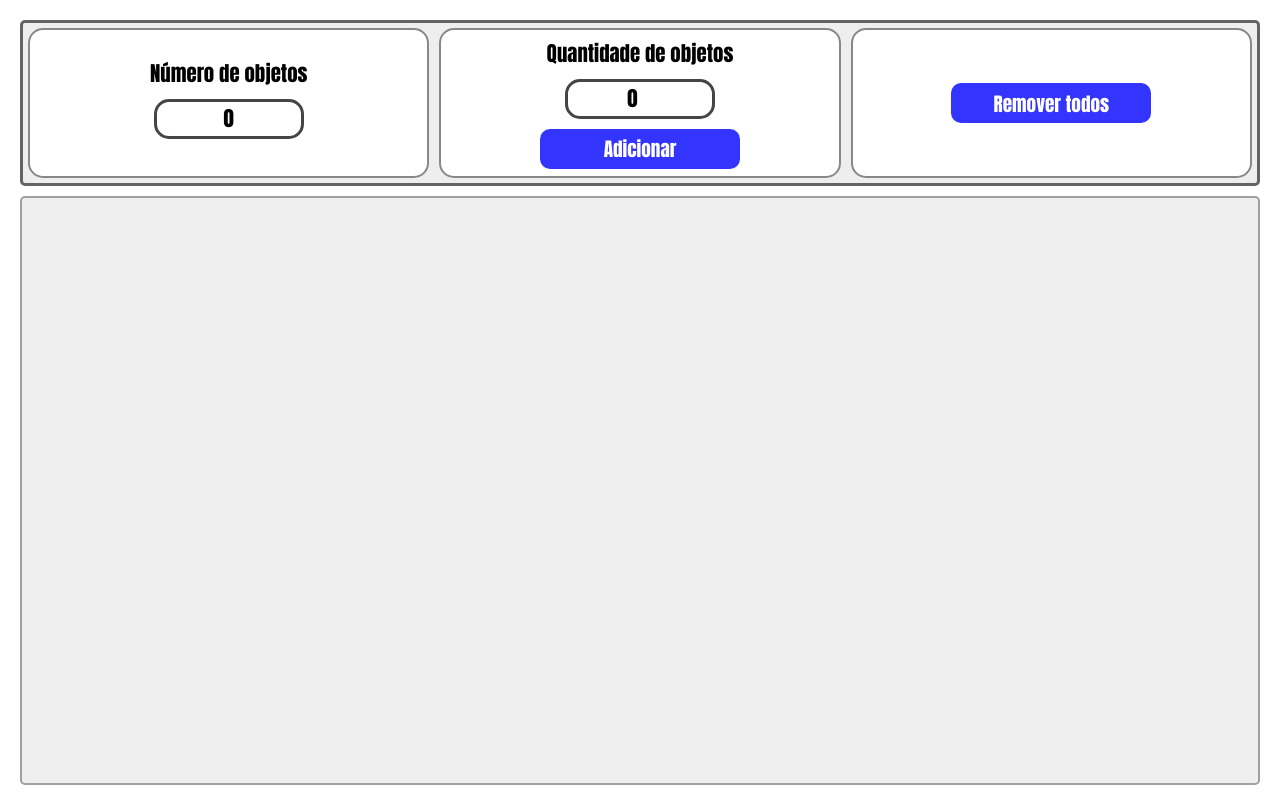
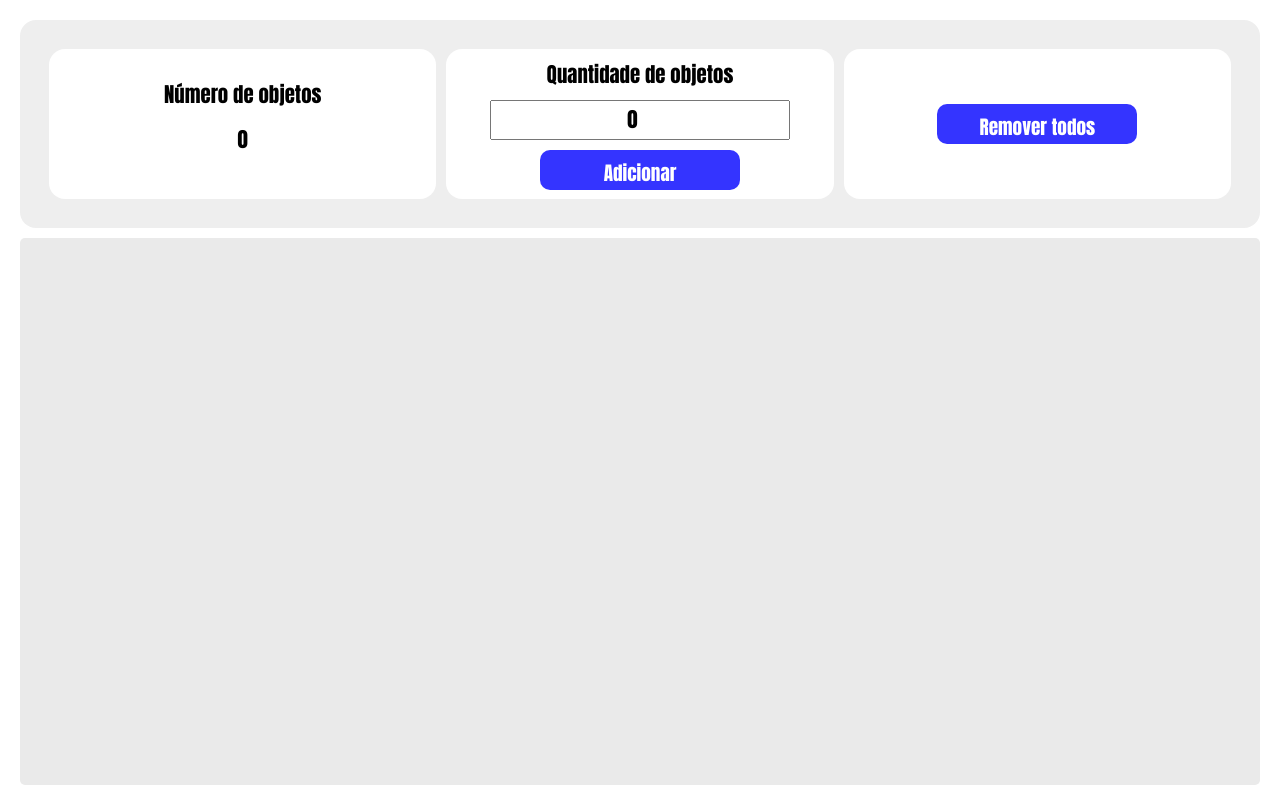
Before and after one commit to joaohenriqueleal/projeto-bolinhas-flutuantes, a plain HTML site: page index.html in a window 1280 px wide. Drawn offline with Linux system fonts and the light colour scheme.

Commit message:
Update style.css

```diff
--- a/styles/style.css
+++ b/styles/style.css
@@ -14,9 +14,9 @@ body {
 
 .controles {
     background-color: #eee;
-    border: 3px solid #646464;
-    border-radius: 5px;
+    border-radius: 16px;
 
+    padding: 24px;
     width: 100%;
     margin-bottom: 10px;
 
@@ -27,8 +27,7 @@ body {
 
 .controle {
     background-color: #fff;
-    border: 2px solid #888;
-    border-radius: 15px;
+    border-radius: 16px;
 
     padding: 5px;
     width: 100%;
@@ -46,7 +45,7 @@ button {
     border-radius: 10px;
     border: none;
 
-    padding: 5px;
+    padding: 8px;
     height: 40px;
     width: 200px;
 
@@ -69,12 +68,9 @@ button:hover {
 }
 
 input[type='number'], #num_objetos {
-    border: 3px solid #454545;
-    border-radius: 15px;
-
     margin-bottom: 5px;
     padding: 5px;
-    width: 150px;
+    width: 300px;
     margin: 10px;
     height: 40px;
 
@@ -89,9 +85,8 @@ input[type='number'], #num_objetos {
 }
 
 .palco {
-    background-color: #efefef;
+    background-color: #eaeaea;
     border-radius: 5px;
-    border: 2px solid #a0a0a0;
 
     margin-bottom: 15px;
     min-height: 100vh;
```
